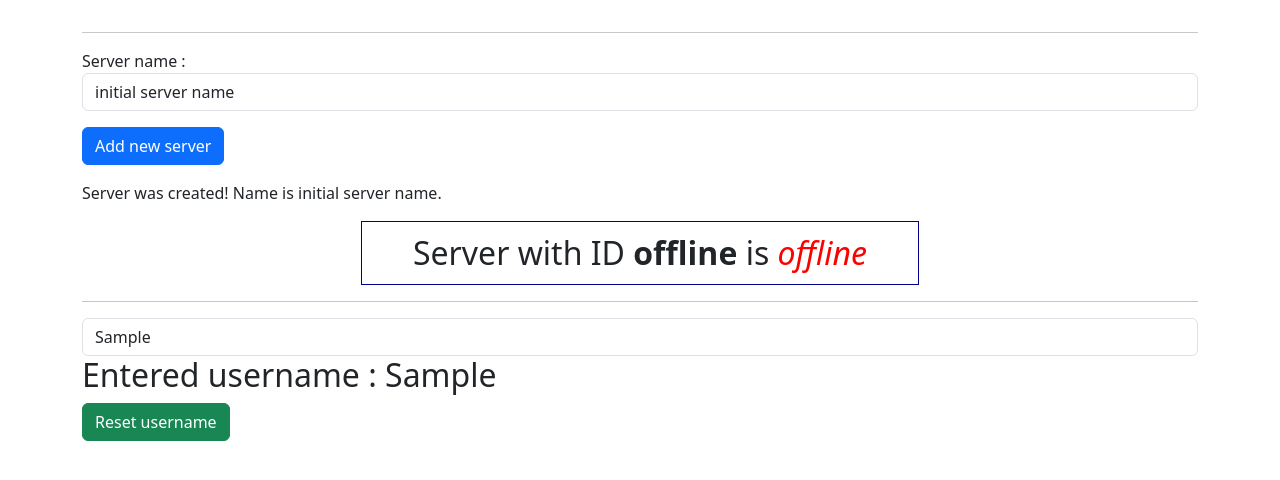
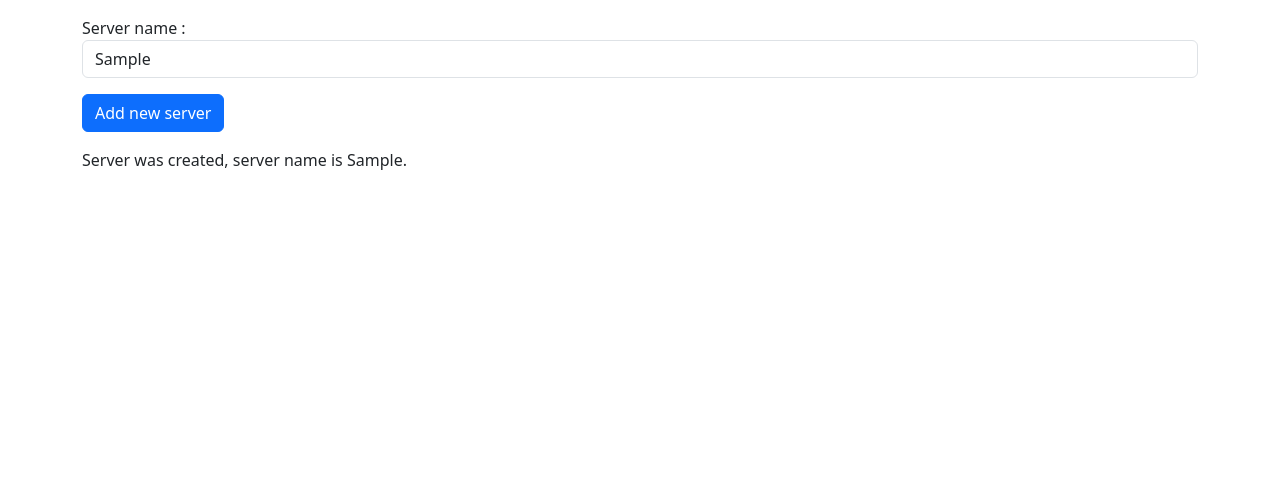
Before and after one commit to rachidamrani/my-first-angular-app, an Angular app: page / in a window 1280 px wide. Both pictures are taken after typing "Sample" into the empty fields and a click on the button "Add new server". Shown: the top 480 px of the page. Built offline with nearby package versions, Linux system fonts and the light colour scheme.

Commit message:
angular directives

```diff
--- a/src/app/app.component.html
+++ b/src/app/app.component.html
@@ -7,8 +7,6 @@
       <!-- <app-servers></app-servers> -->
       <!-- <div app-servers></div> -->
       <!-- <div class="app-servers"></div> -->
-      <hr />
-
       <label>Server name : </label>
       <!-- <input
         type="text"
@@ -24,11 +22,14 @@
         Add new server
       </button>
       <!-- <p [innerText]="allowNewServer"></p> -->
-      <p>{{ serverCreationStatus }}</p>
-      <app-server></app-server>
+      <!-- <app-server></app-server> -->
+      <p *ngIf="serverCreated; else noserver">
+        Server was created, server name is {{ serverName }}.
+      </p>
 
-      <hr />
+      <ng-template #noserver> <p>No Server was created.</p></ng-template>
 
+      <!--
       <input
         type="text"
         placeholder="username"
@@ -44,6 +45,7 @@
       >
         Reset username
       </button>
+      -->
     </div>
   </div>
 </div>
--- a/src/app/app.component.ts
+++ b/src/app/app.component.ts
@@ -15,7 +15,8 @@ import { Component } from '@angular/core';
 export class AppComponent {
   allowNewServer = false;
   serverCreationStatus = 'No server was created!';
-  serverName = 'initial server name';
+  serverName = '';
+  serverCreated = false;
 
   username = '';
 
@@ -26,6 +27,7 @@ export class AppComponent {
   }
 
   onCreateServer() {
+    this.serverCreated = true;
     this.serverCreationStatus =
       'Server was created! Name is ' + this.serverName + '.';
   }
```
